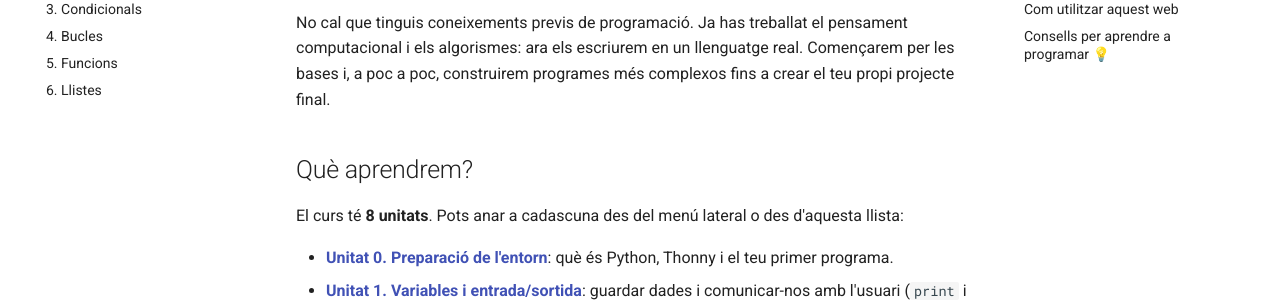
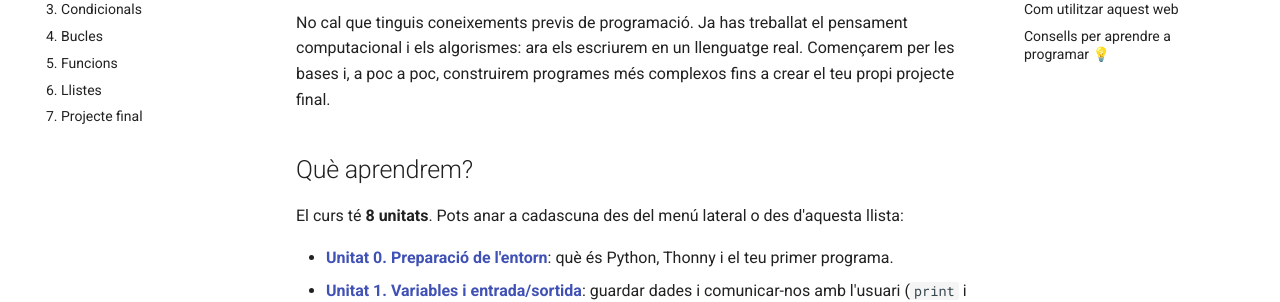
Before and after one commit to AlbertGodina/curs-python-web, an MkDocs documentation site: the page built from docs/index.md, in a window 1280 px wide. Shown: the part 237-539 px from the top of the page. Built offline with MkDocs 1.6.1 and Material for MkDocs 9.7.7, drawn with Linux system fonts in a browser that asks for light colours; comment, search, counter and statistics services are not loaded.

Commit message:
Uncomment 'Projecte final' section in mkdocs.yml

```diff
--- a/mkdocs.yml
+++ b/mkdocs.yml
@@ -68,7 +68,7 @@ nav:
   - "4. Bucles": 04-bucles.md
   - "5. Funcions": 05-funcions.md
   - "6. Llistes": 06-llistes.md
-      # - "7. Projecte final": 07-projecte-final.md
+  - "7. Projecte final": 07-projecte-final.md
   # - Extres:
   #     - "Tuples": extres/tuples.md
   #     - "Diccionaris": extres/diccionaris.md
```
